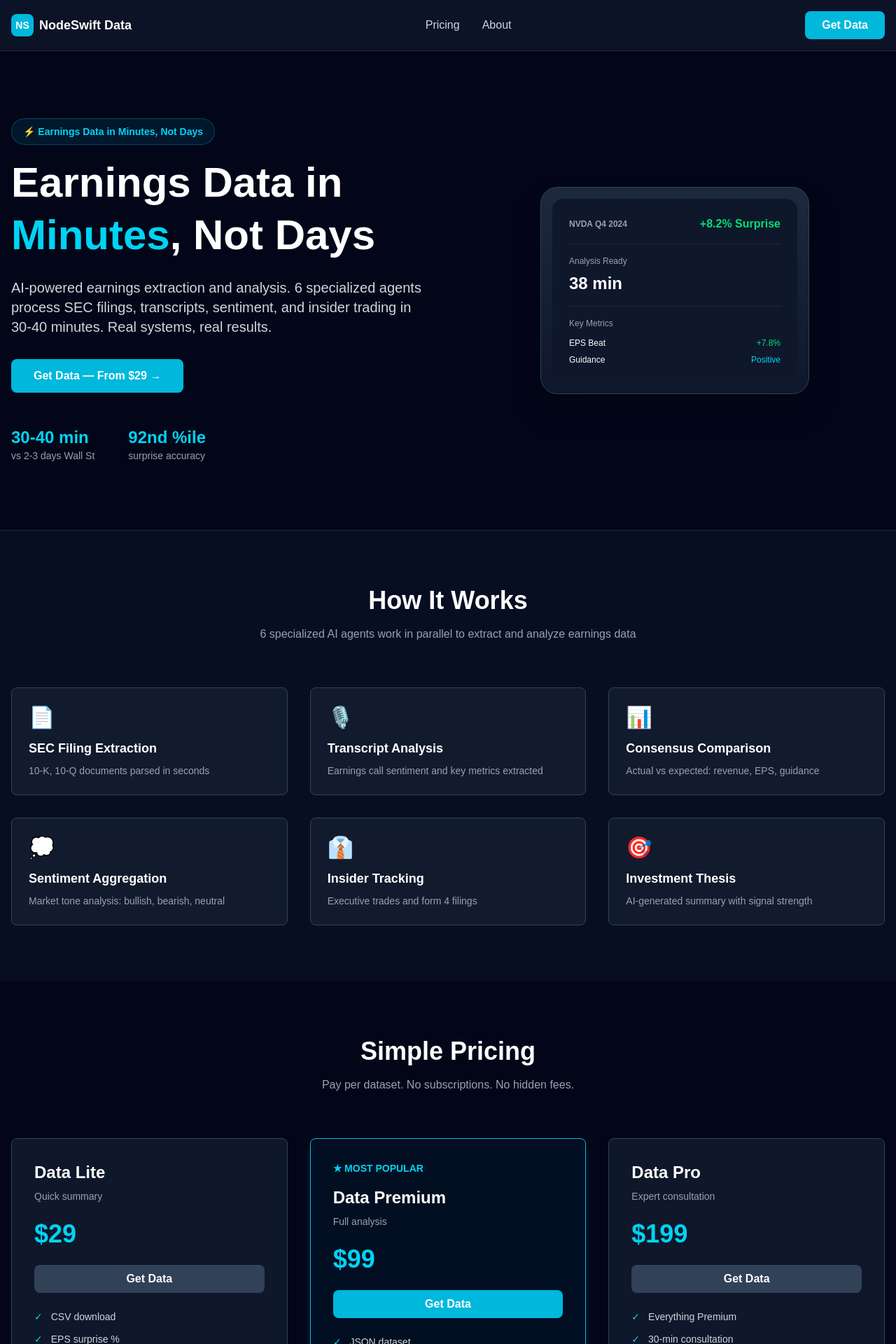
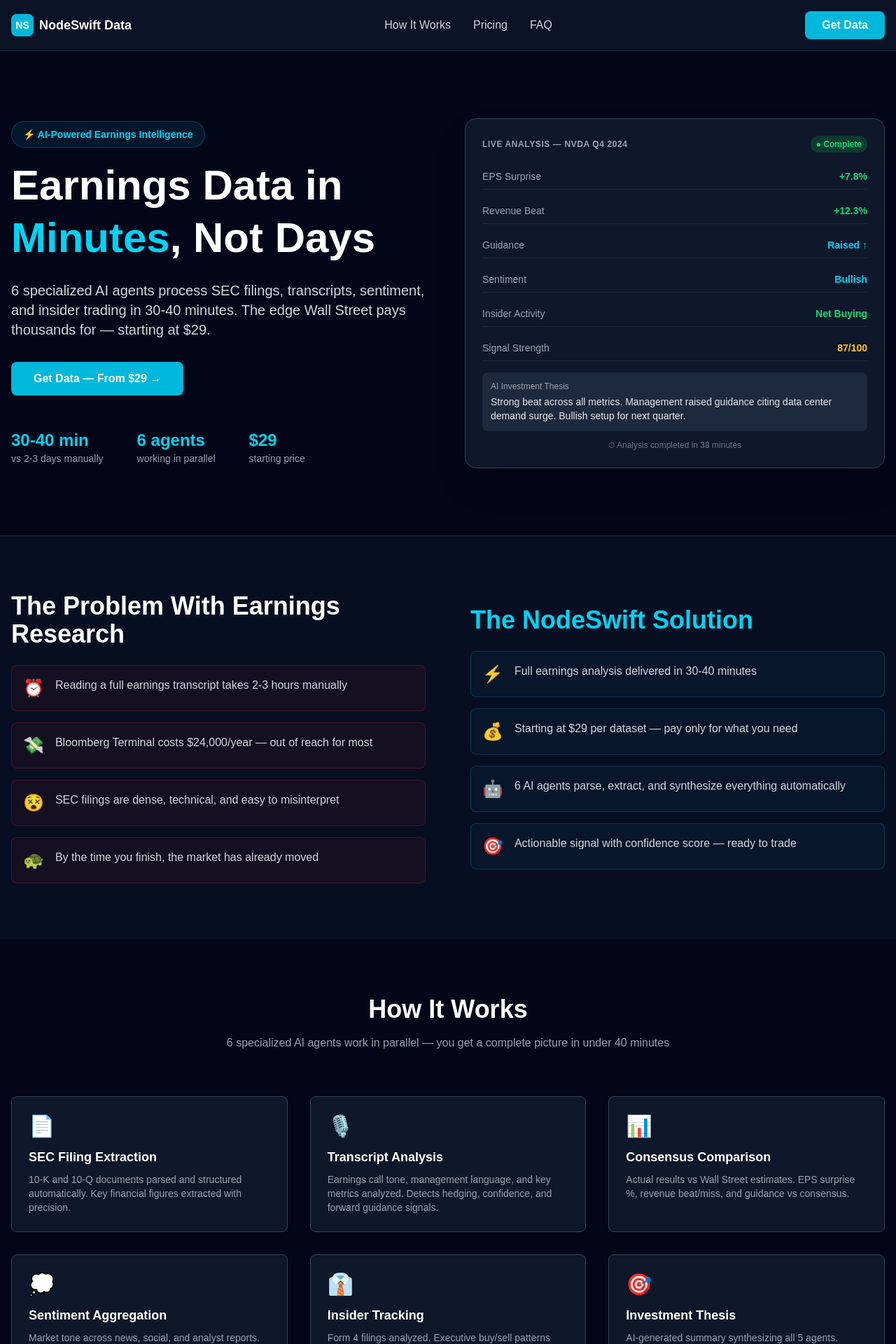
Before and after one commit to nodeswiftdatas-maker/nodeswift-data, a Next.js app: page / in a window 1280 px wide. Shown: the top 1920 px of the page at 70% size. Built offline with nearby package versions, Linux system fonts and the light colour scheme.

Commit message:
Complete landing page - all sections

```diff
--- a/app/page.tsx
+++ b/app/page.tsx
@@ -13,8 +13,9 @@
             <span className="font-bold text-lg">NodeSwift Data</span>
           </div>
           <div className="hidden md:flex gap-8">
+            <Link href="#how-it-works" className="text-gray-300 hover:text-cyan-400 transition">How It Works</Link>
             <Link href="#pricing" className="text-gray-300 hover:text-cyan-400 transition">Pricing</Link>
-            <Link href="#about" className="text-gray-300 hover:text-cyan-400 transition">About</Link>
+            <Link href="#faq" className="text-gray-300 hover:text-cyan-400 transition">FAQ</Link>
           </div>
           <Link href="/pricing" className="bg-cyan-500 hover:bg-cyan-600 text-white px-6 py-2 rounded-lg font-semibold transition">
             Get Data
@@ -22,86 +23,121 @@
         </div>
       </nav>
 
-      {/* Hero Section */}
+      {/* Hero */}
       <section className="max-w-7xl mx-auto px-4 py-24 grid md:grid-cols-2 gap-12 items-center">
         <div>
           <div className="inline-block mb-4 px-4 py-2 bg-cyan-500/10 border border-cyan-500/30 rounded-full">
-            <p className="text-cyan-400 text-sm font-semibold">⚡ Earnings Data in Minutes, Not Days</p>
+            <p className="text-cyan-400 text-sm font-semibold">⚡ AI-Powered Earnings Intelligence</p>
           </div>
-
           <h1 className="text-6xl font-bold mb-6 leading-tight">
-            Earnings Data in
-            <span className="text-cyan-400"> Minutes</span>, Not Days
+            Earnings Data in <span className="text-cyan-400">Minutes</span>, Not Days
           </h1>
-
           <p className="text-xl text-gray-300 mb-8">
-            AI-powered earnings extraction and analysis. 6 specialized agents process SEC filings, transcripts, sentiment, and insider trading in 30-40 minutes. Real systems, real results.
+            6 specialized AI agents process SEC filings, transcripts, sentiment, and insider trading in 30-40 minutes. The edge Wall Street pays thousands for — starting at $29.
           </p>
-
           <div className="flex gap-4 mb-12">
-            <Link href="/pricing" className="bg-cyan-500 hover:bg-cyan-600 text-white font-bold py-3 px-8 rounded-lg transition inline-block">
+            <Link href="/pricing" className="bg-cyan-500 hover:bg-cyan-600 text-white font-bold py-3 px-8 rounded-lg transition">
               Get Data — From $29 →
             </Link>
           </div>
-
           <div className="flex gap-12 text-sm">
             <div>
               <p className="text-cyan-400 font-bold text-2xl">30-40 min</p>
-              <p className="text-gray-400">vs 2-3 days Wall St</p>
+              <p className="text-gray-400">vs 2-3 days manually</p>
             </div>
             <div>
-              <p className="text-cyan-400 font-bold text-2xl">92nd %ile</p>
-              <p className="text-gray-400">surprise accuracy</p>
+              <p className="text-cyan-400 font-bold text-2xl">6 agents</p>
+              <p className="text-gray-400">working in parallel</p>
+            </div>
+            <div>
+              <p className="text-cyan-400 font-bold text-2xl">$29</p>
+              <p className="text-gray-400">starting price</p>
             </div>
           </div>
         </div>
+        <div className="bg-slate-900 rounded-2xl border border-slate-700 p-6 shadow-2xl">
+          <div className="flex items-center justify-between mb-4">
+            <span className="text-xs font-bold text-gray-400 uppercase tracking-wider">Live Analysis — NVDA Q4 2024</span>
+            <span className="bg-green-500/20 text-green-400 text-xs px-2 py-1 rounded-full font-bold">● Complete</span>
+          </div>
+          <div className="space-y-3">
+            {[
+              { label: 'EPS Surprise', value: '+7.8%', color: 'text-green-400' },
+              { label: 'Revenue Beat', value: '+12.3%', color: 'text-green-400' },
+              { label: 'Guidance', value: 'Raised ↑', color: 'text-cyan-400' },
+              { label: 'Sentiment', value: 'Bullish', color: 'text-cyan-400' },
+              { label: 'Insider Activity', value: 'Net Buying', color: 'text-green-400' },
+              { label: 'Signal Strength', value: '87/100', color: 'text-yellow-400' },
+            ].map((item, i) => (
+              <div key={i} className="flex justify-between items-center py-2 border-b border-slate-800">
+                <span className="text-gray-400 text-sm">{item.label}</span>
+                <span className={`font-bold text-sm ${item.color}`}>{item.value}</span>
+              </div>
+            ))}
+          </div>
+          <div className="mt-4 bg-slate-800 rounded-lg p-3">
+            <p className="text-xs text-gray-400 mb-1">AI Investment Thesis</p>
+            <p className="text-sm text-gray-200">Strong beat across all metrics. Management raised guidance citing data center demand surge. Bullish setup for next quarter.</p>
+          </div>
+          <p className="text-xs text-gray-500 mt-3 text-center">⏱ Analysis completed in 38 minutes</p>
+        </div>
+      </section>
 
-        {/* Mobile Mockup */}
-        <div className="relative">
-          <div className="bg-gradient-to-b from-slate-800 to-slate-900 rounded-3xl border border-slate-700 shadow-2xl p-4 max-w-sm mx-auto">
-            <div className="bg-slate-900 rounded-2xl p-6 space-y-4">
-              <div className="flex items-center justify-between">
-                <span className="text-xs font-bold text-gray-400">NVDA Q4 2024</span>
-                <span className="text-green-400 font-bold">+8.2% Surprise</span>
+      {/* Problem Section */}
+      <section className="bg-slate-900/50 border-t border-slate-800 py-20">
+        <div className="max-w-7xl mx-auto px-4">
+          <div className="grid md:grid-cols-2 gap-16 items-center">
+            <div>
+              <h2 className="text-4xl font-bold mb-6">The Problem With Earnings Research</h2>
+              <div className="space-y-4">
+                {[
+                  { icon: '⏰', text: 'Reading a full earnings transcript takes 2-3 hours manually' },
+                  { icon: '💸', text: 'Bloomberg Terminal costs $24,000/year — out of reach for most' },
+                  { icon: '😵', text: 'SEC filings are dense, technical, and easy to misinterpret' },
+                  { icon: '🐢', text: 'By the time you finish, the market has already moved' },
+                ].map((item, i) => (
+                  <div key={i} className="flex gap-4 items-start bg-red-500/5 border border-red-500/20 rounded-lg p-4">
+                    <span className="text-2xl">{item.icon}</span>
+                    <p className="text-gray-300">{item.text}</p>
+                  </div>
+                ))}
               </div>
-              <div className="border-t border-slate-800 pt-4">
-                <p className="text-gray-400 text-xs mb-2">Analysis Ready</p>
-                <p className="text-2xl font-bold">38 min</p>
-              </div>
-              <div className="border-t border-slate-800 pt-4">
-                <p className="text-gray-400 text-xs mb-3">Key Metrics</p>
-                <div className="space-y-2 text-xs">
-                  <div className="flex justify-between">
-                    <span>EPS Beat</span>
-                    <span className="text-green-400">+7.8%</span>
+            </div>
+            <div>
+              <h2 className="text-4xl font-bold mb-6 text-cyan-400">The NodeSwift Solution</h2>
+              <div className="space-y-4">
+                {[
+                  { icon: '⚡', text: 'Full earnings analysis delivered in 30-40 minutes' },
+                  { icon: '💰', text: 'Starting at $29 per dataset — pay only for what you need' },
+                  { icon: '🤖', text: '6 AI agents parse, extract, and synthesize everything automatically' },
+                  { icon: '🎯', text: 'Actionable signal with confidence score — ready to trade' },
+                ].map((item, i) => (
+                  <div key={i} className="flex gap-4 items-start bg-cyan-500/5 border border-cyan-500/20 rounded-lg p-4">
+                    <span className="text-2xl">{item.icon}</span>
+                    <p className="text-gray-300">{item.text}</p>
                   </div>
-                  <div className="flex justify-between">
-                    <span>Guidance</span>
-                    <span className="text-cyan-400">Positive</span>
-                  </div>
-                </div>
+                ))}
               </div>
             </div>
           </div>
         </div>
       </section>
 
-      {/* Features Section */}
-      <section className="bg-slate-900/50 py-20 border-t border-slate-800">
+      {/* How It Works */}
+      <section className="py-20" id="how-it-works">
         <div className="max-w-7xl mx-auto px-4">
           <h2 className="text-4xl font-bold text-center mb-4">How It Works</h2>
           <p className="text-center text-gray-400 mb-16 max-w-2xl mx-auto">
-            6 specialized AI agents work in parallel to extract and analyze earnings data
+            6 specialized AI agents work in parallel — you get a complete picture in under 40 minutes
           </p>
-
           <div className="grid md:grid-cols-3 gap-8">
             {[
-              { title: 'SEC Filing Extraction', desc: '10-K, 10-Q documents parsed in seconds', icon: '📄' },
-              { title: 'Transcript Analysis', desc: 'Earnings call sentiment and key metrics extracted', icon: '🎙️' },
-              { title: 'Consensus Comparison', desc: 'Actual vs expected: revenue, EPS, guidance', icon: '📊' },
-              { title: 'Sentiment Aggregation', desc: 'Market tone analysis: bullish, bearish, neutral', icon: '💭' },
-              { title: 'Insider Tracking', desc: 'Executive trades and form 4 filings', icon: '👔' },
-              { title: 'Investment Thesis', desc: 'AI-generated summary with signal strength', icon: '🎯' },
+              { icon: '📄', title: 'SEC Filing Extraction', desc: '10-K and 10-Q documents parsed and structured automatically. Key financial figures extracted with precision.' },
+              { icon: '🎙️', title: 'Transcript Analysis', desc: 'Earnings call tone, management language, and key metrics analyzed. Detects hedging, confidence, and forward guidance signals.' },
+              { icon: '📊', title: 'Consensus Comparison', desc: 'Actual results vs Wall Street estimates. EPS surprise %, revenue beat/miss, and guidance vs consensus.' },
+              { icon: '💭', title: 'Sentiment Aggregation', desc: 'Market tone across news, social, and analyst reports. Bullish, bearish, or neutral scoring with confidence.' },
+              { icon: '👔', title: 'Insider Tracking', desc: 'Form 4 filings analyzed. Executive buy/sell patterns over 90 days — a leading indicator institutions track.' },
+              { icon: '🎯', title: 'Investment Thesis', desc: 'AI-generated summary synthesizing all 5 agents. Signal strength score 0-100 with actionable recommendation.' },
             ].map((item, i) => (
               <div key={i} className="bg-slate-800/50 border border-slate-700 rounded-lg p-6 hover:border-cyan-500/50 transition">
                 <div className="text-3xl mb-3">{item.icon}</div>
@@ -113,19 +149,18 @@
         </div>
       </section>
 
-      {/* Pricing Preview */}
-      <section className="py-20" id="pricing">
+      {/* Pricing */}
+      <section className="bg-slate-900/50 border-t border-slate-800 py-20" id="pricing">
         <div className="max-w-7xl mx-auto px-4">
           <h2 className="text-4xl font-bold text-center mb-4">Simple Pricing</h2>
           <p className="text-center text-gray-400 mb-16">Pay per dataset. No subscriptions. No hidden fees.</p>
-
           <div className="grid md:grid-cols-3 gap-8 mb-12">
             {[
-              { name: 'Data Lite', price: '$29', desc: 'Quick summary', features: ['CSV download', 'EPS surprise %', 'Guidance'] },
-              { name: 'Data Premium', price: '$99', desc: 'Full analysis', features: ['JSON dataset', 'Detailed report', 'Sentiment', 'Insider tracking'], highlight: true },
-              { name: 'Data Pro', price: '$199', desc: 'Expert consultation', features: ['Everything Premium', '30-min consultation', 'Custom analysis'] },
+              { name: 'Data Lite', price: '$29', desc: 'Quick summary for rapid decisions', features: ['CSV dataset download', 'EPS & Revenue surprise %', 'Guidance analysis', 'Delivery in 30-40 min'] },
+              { name: 'Data Premium', price: '$99', desc: 'Complete analysis for serious traders', features: ['Full JSON dataset', 'Detailed analysis report', 'Sentiment analysis', 'Insider tracking', 'Investment thesis', 'Delivery in 30-40 min'], highlight: true },
+              { name: 'Data Pro', price: '$199', desc: 'Full service with expert consultation', features: ['Everything in Premium', '30-min Zoom consultation', 'Custom analysis request', 'Priority delivery', 'Direct support'] },
             ].map((tier, i) => (
-              <div key={i} className={`rounded-lg p-8 border transition ${tier.highlight ? 'border-cyan-500 bg-cyan-500/5 shadow-lg shadow-cyan-500/20' : 'border-slate-700 bg-slate-800/50'}`}>
+              <div key={i} className={`rounded-lg p-8 border ${tier.highlight ? 'border-cyan-500 bg-cyan-500/5 shadow-lg shadow-cyan-500/20' : 'border-slate-700 bg-slate-800/50'}`}>
                 {tier.highlight && <div className="text-cyan-400 text-sm font-bold mb-4">★ MOST POPULAR</div>}
                 <h3 className="font-bold text-2xl mb-2">{tier.name}</h3>
                 <p className="text-gray-400 text-sm mb-6">{tier.desc}</p>
@@ -136,57 +171,54 @@
                 <ul className="space-y-3">
                   {tier.features.map((f, j) => (
                     <li key={j} className="flex items-start text-gray-300 text-sm">
-                      <span className="text-cyan-400 mr-3">✓</span>
-                      {f}
+                      <span className="text-cyan-400 mr-3">✓</span>{f}
                     </li>
                   ))}
                 </ul>
               </div>
             ))}
           </div>
+        </div>
+      </section>
 
-          <div className="text-center">
-            <Link href="/pricing" className="inline-block bg-cyan-500 hover:bg-cyan-600 text-white font-bold py-3 px-8 rounded-lg transition">
-              View All Pricing & Get Data
-            </Link>
+      {/* FAQ */}
+      <section className="py-20" id="faq">
+        <div className="max-w-3xl mx-auto px-4">
+          <h2 className="text-4xl font-bold text-center mb-16">Frequently Asked Questions</h2>
+          <div className="space-y-6">
+            {[
+              { q: 'How long does analysis take?', a: 'Most analyses are delivered in 30-40 minutes. Complex requests may take up to 60 minutes.' },
+              { q: 'What companies can you analyze?', a: 'Any publicly traded US company that files with the SEC and holds earnings calls. S&P 500, NASDAQ, and NYSE listed companies.' },
+              { q: 'Is this investment advice?', a: 'No. NodeSwift Data provides educational analysis only. Always consult a licensed financial advisor before making investment decisions.' },
+              { q: 'What format is the data delivered in?', a: 'Data Lite delivers CSV. Data Premium and Pro deliver full JSON datasets plus a formatted PDF report.' },
+              { q: 'How do I receive my analysis?', a: 'You receive an email with your download link within 30-40 minutes of your order.' },
+              { q: 'Can I request a refund?', a: 'If your analysis is not delivered within 60 minutes, we offer a full refund. Contact support.' },
+            ].map((item, i) => (
+              <div key={i} className="border border-slate-700 rounded-lg p-6 bg-slate-800/30">
+                <h3 className="font-bold text-lg mb-2">{item.q}</h3>
+                <p className="text-gray-400">{item.a}</p>
+              </div>
+            ))}
           </div>
         </div>
       </section>
 
-      {/* Trust Section */}
-      <section className="bg-slate-900/50 py-16 border-t border-slate-800">
-        <div className="max-w-7xl mx-auto px-4 text-center">
-          <p className="text-gray-400 text-sm font-bold mb-8">TRUSTED BY ACTIVE TRADERS</p>
-          <div className="flex justify-center gap-6 mb-4">
-            {['A', 'B', 'C', 'D'].map((letter) => (
-              <div key={letter} className="w-12 h-12 rounded-full bg-cyan-500/10 border border-cyan-500/30 flex items-center justify-center text-cyan-400 font-bold">
-                {letter}
-              </div>
-            ))}
-          </div>
-          <p className="text-gray-400">Join professionals using NodeSwift</p>
-        </div>
-      </section>
-
-      {/* CTA Section */}
-      <section className="py-20 border-t border-slate-800">
+      {/* CTA Final */}
+      <section className="bg-slate-900/50 border-t border-slate-800 py-20">
         <div className="max-w-4xl mx-auto text-center px-4">
-          <h2 className="text-4xl font-bold mb-6">Ready to Get Started?</h2>
-          <p className="text-xl text-gray-300 mb-8">
-            Start with Data Lite for $29. Upgrade anytime.
-          </p>
-          <Link href="/pricing" className="inline-block bg-cyan-500 hover:bg-cyan-600 text-white font-bold py-3 px-8 rounded-lg text-lg transition">
+          <h2 className="text-4xl font-bold mb-6">Ready to Get the Edge?</h2>
+          <p className="text-xl text-gray-300 mb-8">Start with Data Lite for $29. Full analysis in 30-40 minutes.</p>
+          <Link href="/pricing" className="inline-block bg-cyan-500 hover:bg-cyan-600 text-white font-bold py-3 px-10 rounded-lg text-lg transition">
             Get Data Now →
           </Link>
-          <p className="text-gray-500 text-sm mt-8">
-            ⚠️ Educational analysis only. Always consult a financial advisor before trading.
-          </p>
+          <p className="text-gray-500 text-sm mt-6">⚠️ Educational analysis only. Not investment advice.</p>
         </div>
       </section>
 
       {/* Footer */}
       <footer className="bg-slate-900 border-t border-slate-800 py-12">
         <div className="max-w-7xl mx-auto px-4 text-center text-gray-400 text-sm">
+          <p className="font-bold text-white mb-2">NodeSwift Data</p>
           <p>© 2026 NodeSwift Data. All rights reserved.</p>
           <p className="mt-4">⚠️ Educational analysis only. Not investment advice. Always consult a financial advisor.</p>
         </div>
```
